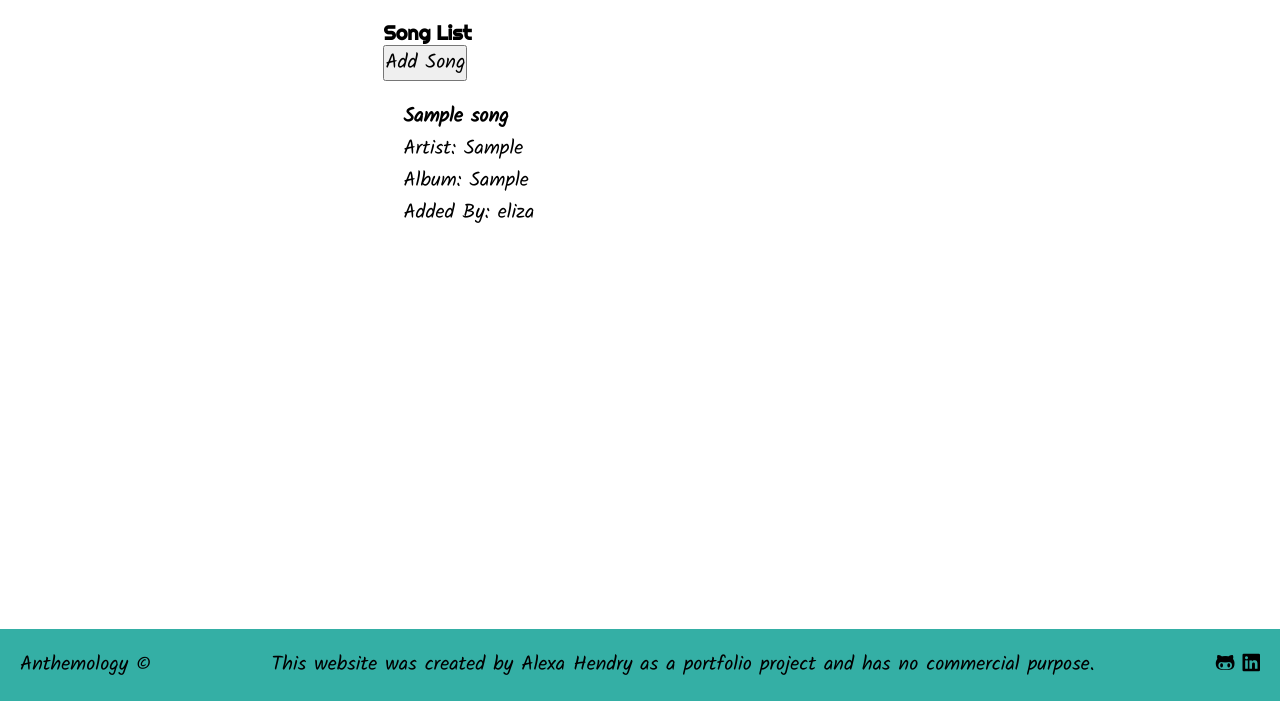
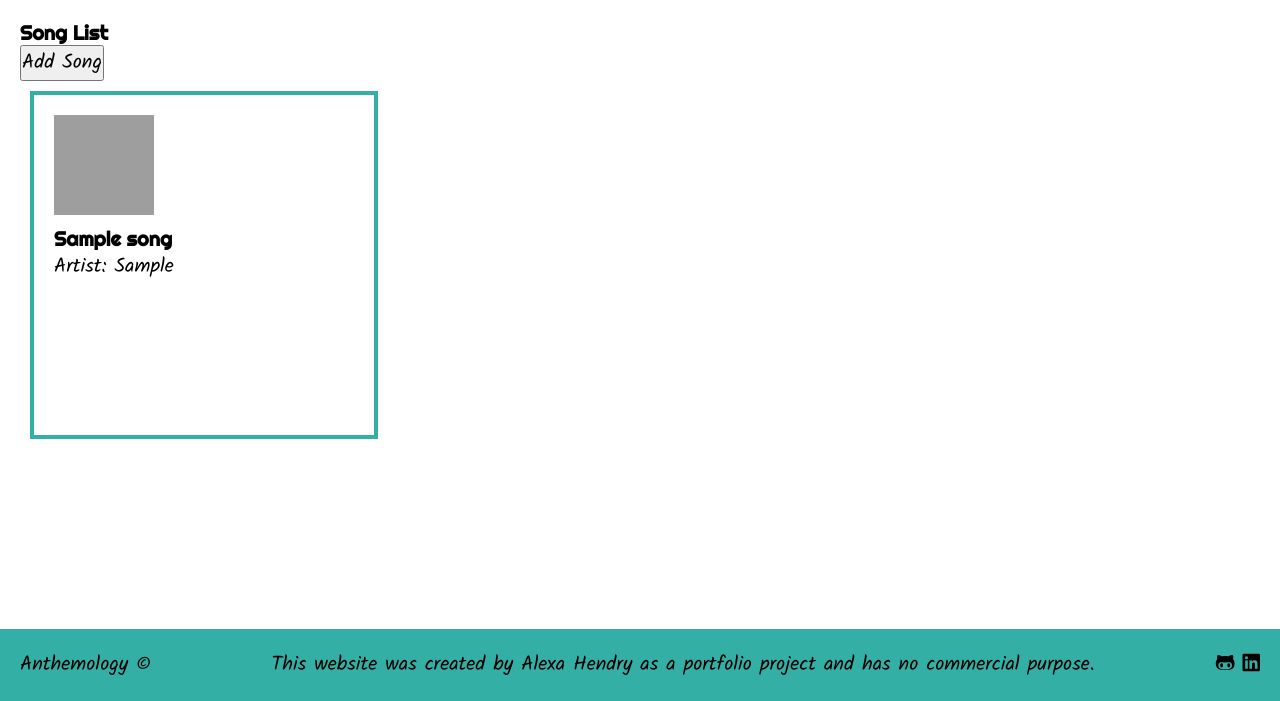
Before and after one commit to AlexaH88/anthemology, a Django app: page / in a window 1280 px wide. Shown: the part 99-800 px from the top of the page. Run offline with Django 3.2, Linux system fonts and the light colour scheme; data comes from the database, SQL or seed files in the repository; tables that the repository leaves empty hold one stand-in row (values such as "Sample post"); some libraries are stand-ins or nearby versions; grey boxes are pictures that could not be loaded.

Commit message:
Style song list and update info to be displayed

```diff
--- a/anthemology/settings.py
+++ b/anthemology/settings.py
@@ -129,7 +129,7 @@
 # Static files (CSS, JavaScript, Images)
 # https://docs.djangoproject.com/en/3.2/howto/static-files/
 
-STATIC_URL = 'static/'
+STATIC_URL = '/static/'
 STATICFILES_DIRS = [os.path.join(BASE_DIR, 'static')]
 
 MEDIA_URL = '/media/'
--- a/songs/models.py
+++ b/songs/models.py
@@ -8,7 +8,7 @@
     artist = models.CharField(max_length=100)
     album = models.CharField(max_length=100)
     lyrics = models.TextField()
-    artwork = models.ImageField(default='default.png', blank=True)
+    artwork = models.ImageField(upload_to='', default='default.jpg', blank=True)
     date = models.DateTimeField(auto_now_add=True)
     author = models.ForeignKey(User, default=None, on_delete=models.CASCADE)
 
--- a/songs/templates/songs/song_list.html
+++ b/songs/templates/songs/song_list.html
@@ -8,12 +8,11 @@
     <div class="songs">
         {% for song in songs %}
         <div class="song">
-            <h3>
-                <a href="{% url 'songs:detail' slug=song.slug %}">{{ song.title }}</a>
-            </h3>
-            <p>Artist: {{ song.artist }}</p>
-            <p>Album: {{ song.album }}</p>
-            <p class="author">Added By: {{ song.author.username }}</p>
+            <a href="{% url 'songs:detail' slug=song.slug %}">
+                <img src="{{ song.artwork.url }}" alt="default artwork image of vinyl graphic">
+                <h3>{{ song.title }}</h3>
+                <p>Artist: {{ song.artist }}</p>
+            </a>
         </div>
         {% endfor %}
     </div>
--- a/static/css/style.css
+++ b/static/css/style.css
@@ -86,11 +86,24 @@
 /* main pages */
 .songs {
     display: grid;
-    grid-template-columns: 1fr 1fr 1fr;
+    grid-template-columns: 1fr 1fr 1fr 1fr;
 }
 
 .song {
     padding: 20px;
+    margin: 10px;
+    border: solid 4px #34afa5;
+    height: 300px;
+    width: 300px;
+}
+
+.song img {
+    height: 100px;
+    width: 100px;
+}
+
+.song:hover {
+    border: solid 4px black;
 }
 
 /* footer */
```
Also changed, not shown: media/default.jpg (added), media/default.png (deleted).
